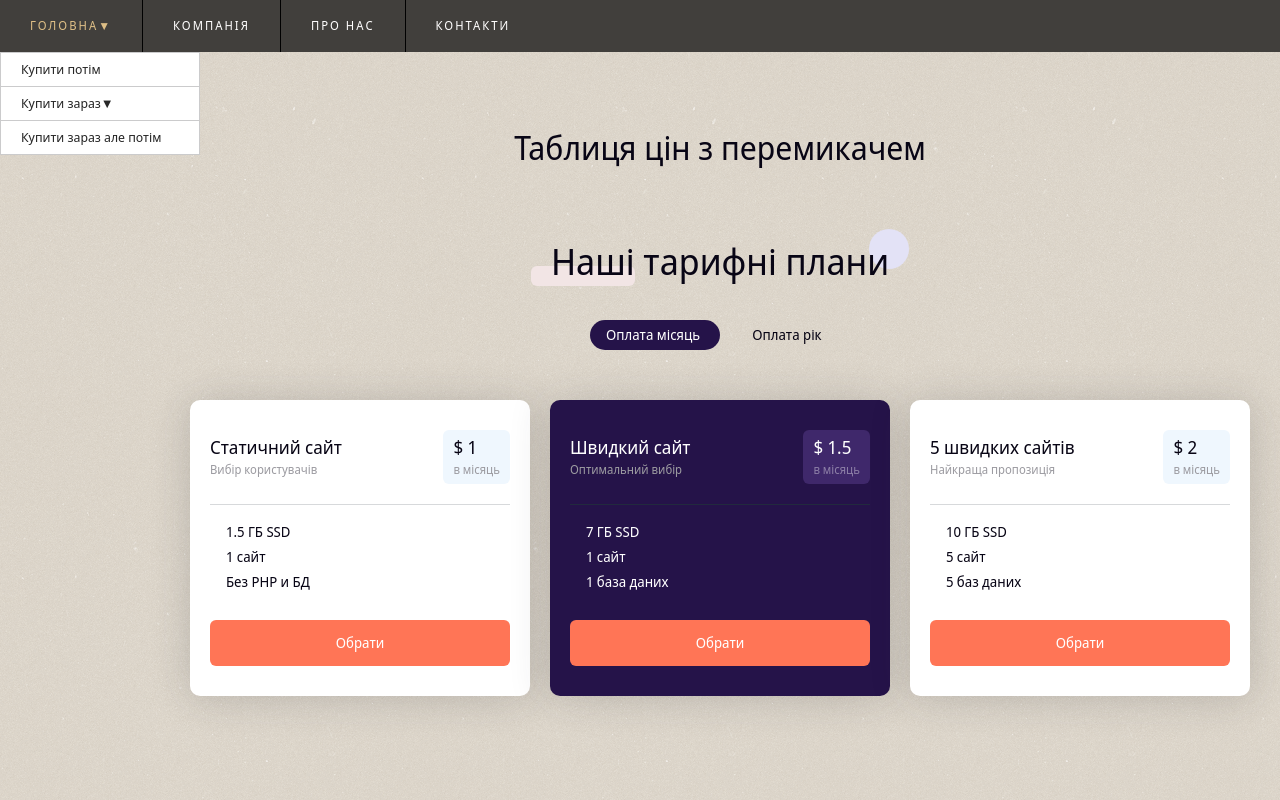
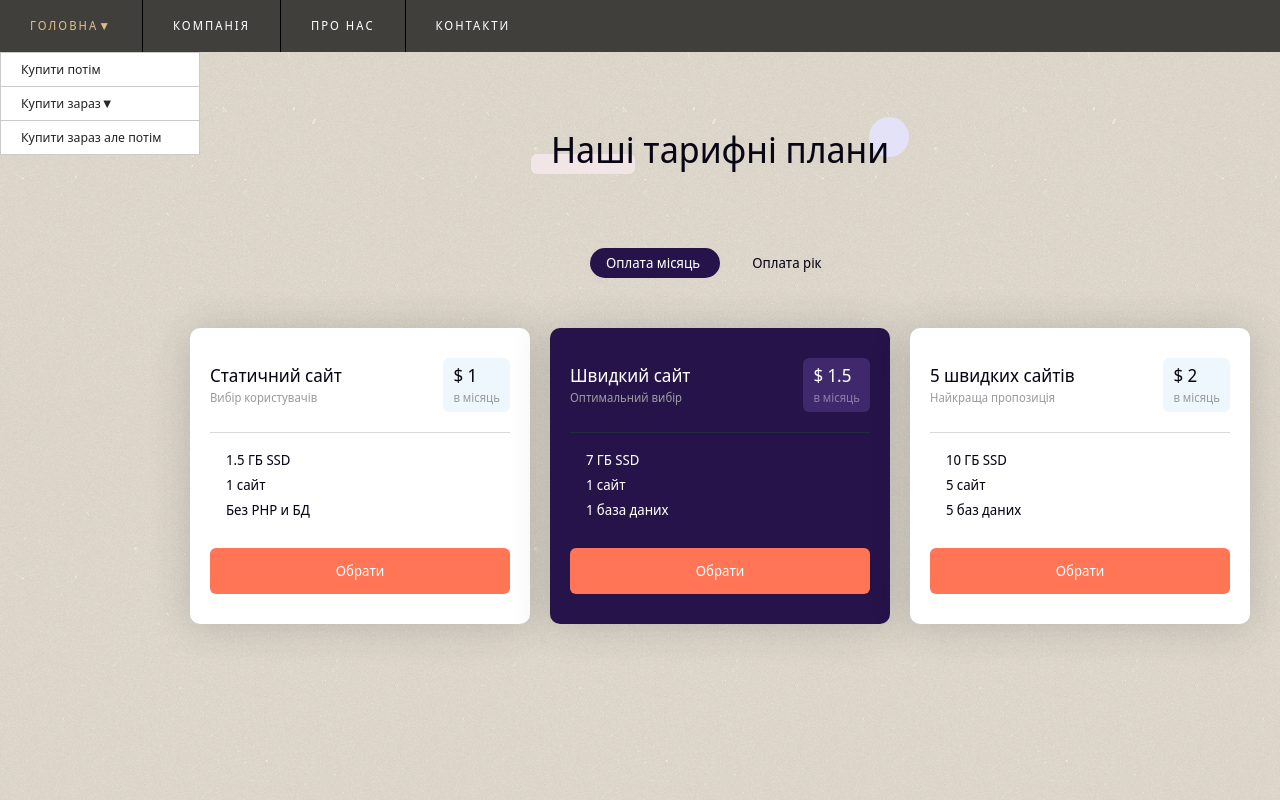
Before and after one commit to Ruslan-Batsulia/PriceList, a plain HTML site: page index.html in a window 1280 px wide. Shown: the top 800 px of the page. Drawn offline with Linux system fonts and the light colour scheme.

Commit message:
Changes markup

```diff
--- a/css/index.css
+++ b/css/index.css
@@ -81,23 +81,15 @@ nav li:hover > .submenu {
   opacity: 1;
 }
 
-h1, h2 {
+h1 {
+  margin: 80px auto;
   font-weight: 500;
-  text-align: center;
+  font-size: 36px;
+  position: relative;
+  display: table;
 }
 
-h1 {
-  margin: 80px 0;
-}
-
-h2 {
-  display: table;
-  margin: 40px auto;
-  font-size: 36px;
-  position: relative;
-}
-
-h2::after {
+h1::after {
   content: "";
   position: absolute;
   z-index: -1;
@@ -109,11 +101,11 @@ h2::after {
   border-radius: 50%;
 }
 
-h2 span {
+h1 span {
   position: relative;
 }
 
-h2 span::after {
+h1 span::after {
   content: "";
   position: absolute;
   z-index: -1;
--- a/index.html
+++ b/index.html
@@ -35,10 +35,9 @@
   </header>
 
   <div class="container">
-    <h1>Таблиця цін з перемикачем</h1>
-    <h2>
+    <h1>
       <span>Наші</span> тарифні плани
-    </h2>
+    </h1>
   </div>
 
   <div class="container tabs">
```
